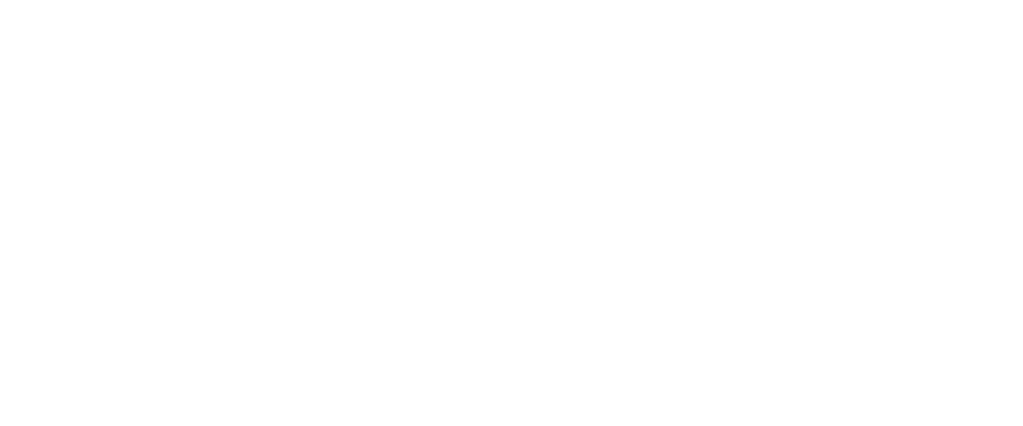
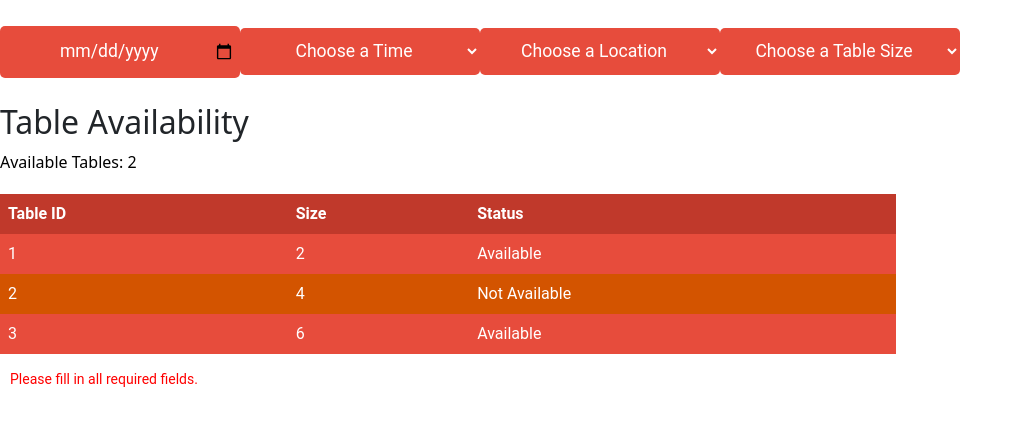
Before and after one commit to ermalsalihaj/MenuMate, a React (Create React App) app: page /booktable in a window 1280 px wide. Before the commit this address had no page. Shown: the top 426 px of the page, without its empty margins (0-1023 px from the left). Built offline with nearby package versions, Linux system fonts and the light colour scheme; a web font is replaced by a local one.

Commit message:
Book Table(front)

```diff
--- a/package.json
+++ b/package.json
@@ -7,6 +7,7 @@
     "@testing-library/react": "^13.4.0",
     "@testing-library/user-event": "^13.5.0",
     "axios": "^1.4.0",
+    "bootstrap": "^5.2.3",
     "cors": "^2.8.5",
     "nodemon": "^2.0.22",
     "react": "^18.2.0",
@@ -14,6 +15,7 @@
     "react-icons": "^4.8.0",
     "react-router-dom": "^6.11.1",
     "react-scripts": "5.0.1",
+    "reactstrap": "^9.1.10",
     "web-vitals": "^2.1.4"
   },
   "scripts": {
--- a/src/App.js
+++ b/src/App.js
@@ -8,10 +8,11 @@
   Gallery,
   Login,
   Header,
-  Intro,
   Laurels,
   SpecialMenu,
   Admin,
+  BookTable,
+  Confirmation,
 } from "./container";
 import { Navbar } from "./components";
 import "./App.css";
@@ -28,7 +29,6 @@
             <AboutUs />
             <SpecialMenu />
             <Chef />
-            {/* <Intro /> */}
             <Laurels />
             <Gallery />
             <FindUs />
@@ -37,8 +37,13 @@
         }
       />
       <Route path="/login" element={<Login />} />
+      <Route path="/booktable" element={<BookTable />} />
+      <Route path="/confirmation" element={<Confirmation />} />
     </Routes>
   </Router>
 );
 
+
+
+
 export default App;
--- a/src/components/Navbar/Navbar.jsx
+++ b/src/components/Navbar/Navbar.jsx
@@ -1,62 +1,98 @@
-import React, {useState} from 'react';
-import {GiHamburgerMenu} from 'react-icons/gi';
+import React, { useState } from "react";
+import { GiHamburgerMenu } from "react-icons/gi";
 import { Link } from "react-router-dom";
-import {MdOutlineRestaurantMenu} from 'react-icons/md';
+import { MdOutlineRestaurantMenu } from "react-icons/md";
 
-import images from '../../constants/images';
+import images from "../../constants/images";
 
-import './Navbar.css';
+import "./Navbar.css";
 
 const Navbar = () => {
-
   const [toggleMenu, setToggleMenu] = useState(false);
-  return(
-
-  <nav className='app__navbar'>
-
-    <div className='app__navbar-logo'>
-        <img src={images.menumate} alt="app logo"  />
+  return (
+    <nav className="app__navbar">
+      <div className="app__navbar-logo">
+        <img src={images.menumate} alt="app logo" />
       </div>
 
-    <ul className='app__navbar-links'>
-        <li className='p__opensans'> <a href="#home">Home</a> </li>
-        <li className='p__opensans'> <a href="#about">About</a> </li>
-        <li className='p__opensans'> <a href="#menu">Menu</a> </li>
-        <li className='p__opensans'> <a href="#awards">Awards</a> </li>
-        <li className='p__opensans'> <a href="#contact">Contact</a></li>
-
+      <ul className="app__navbar-links">
+        <li className="p__opensans">
+          {" "}
+          <a href="#home">Home</a>{" "}
+        </li>
+        <li className="p__opensans">
+          {" "}
+          <a href="#about">About</a>{" "}
+        </li>
+        <li className="p__opensans">
+          {" "}
+          <a href="#menu">Menu</a>{" "}
+        </li>
+        <li className="p__opensans">
+          {" "}
+          <a href="#awards">Awards</a>{" "}
+        </li>
+        <li className="p__opensans">
+          {" "}
+          <a href="#contact">Contact</a>
+        </li>
       </ul>
 
-    <div className='app__navbar-login'>
+      <div className="app__navbar-login">
         <li>
-        <Link to="/login" className='p__opensans'>Log In / Register</Link>
+          <Link to="/login" className="p__opensans">
+            Log In / Register
+          </Link>
         </li>
         <div></div>
-        <a href="/" className='p__opensans'>Book Table</a>
+        <li>
+          <Link to="/booktable" className="p__opensans">
+            Book Table
+          </Link>
+        </li>
       </div>
 
-    <div className='app__navbar-smallscreen'>
-      <GiHamburgerMenu color="#fff" fontSize={27} onClick={() => setToggleMenu(true)} />
-
+      <div className="app__navbar-smallscreen">
+        <GiHamburgerMenu
+          color="#fff"
+          fontSize={27}
+          onClick={() => setToggleMenu(true)}
+        />
         {toggleMenu && (
-      <div className='app__navbar-smallscreen_overlay flex__center slide-bottom'>
-        <MdOutlineRestaurantMenu  fontSize={27} className='overlay__close' onClick={() => setToggleMenu(false)}/>
-        <ul className='app__navbar-smallscreen_links'>
-          <li className='p__opensans'> <a href="#home">Home</a> </li>
-          <li className='p__opensans'> <a href="#about">About</a> </li>
-          <li className='p__opensans'> <a href="#menu">Menu</a> </li>
-          <li className='p__opensans'> <a href="#awards">Awards</a> </li>
-          <li className='p__opensans'> <a href="#contact">Contact</a> </li>
+          <div className="app__navbar-smallscreen_overlay flex__center slide-bottom">
+            <MdOutlineRestaurantMenu
+              fontSize={27}
+              className="overlay__close"
+              onClick={() => setToggleMenu(false)}
+            />
+            <ul className="app__navbar-smallscreen_links">
+              <li className="p__opensans">
+                {" "}
+                <a href="#home">Home</a>{" "}
+              </li>
+              <li className="p__opensans">
+                {" "}
+                <a href="#about">About</a>{" "}
+              </li>
+              <li className="p__opensans">
+                {" "}
+                <a href="#menu">Menu</a>{" "}
+              </li>
+              <li className="p__opensans">
+                {" "}
+                <a href="#awards">Awards</a>{" "}
+              </li>
+              <li className="p__opensans">
+                {" "}
+                <a href="#contact">Contact</a>{" "}
+              </li>
             </ul>
           </div>
-      )};
-
-
-
+        )}
+        ;
       </div>
-
     </nav>
-  )
+  );
 };
 
 export default Navbar;
--- /dev/null
+++ b/src/container/BookTable/BookTable.css
@@ -0,0 +1,61 @@
+.input-one {
+  width: 240px;
+    padding: 1% 5px;
+    background-color: #e74c3c;
+    color: white;
+    margin: 2% 0;
+    font-family: "Roboto";
+    font-size: 1.1rem;
+    border: none;
+    border-radius: 5px;
+    text-align: center;
+}
+
+/* BookTable.css */
+p{
+  color: black;
+}
+table {
+  width: 70%;
+  border-collapse: collapse;
+  background-color: #e74c3c;
+  font-family: "Roboto", sans-serif;
+}
+
+th,
+td {
+  padding: 8px;
+  text-align: left;
+  color: white;
+}
+
+th {
+  background-color: #c0392b;
+}
+
+tr:nth-child(even) {
+  background-color: #d35400;
+}
+
+tr:hover {
+  background-color: #a93226;
+}
+
+.confirmation-link {
+  font-family: "Roboto";
+  background-color: #e74c3c;
+  color: #fff;
+  padding: 10px;
+  display: inline-block;
+  text-decoration: none;
+  margin-top: 10px;
+}
+
+.error-message {
+  font-family: "Roboto";
+  background-color: #e74c3c;
+  color: #fff;
+  padding: 10px;
+  margin-top: 10px;
+  width: 20%;
+}
--- /dev/null
+++ b/src/container/BookTable/BookTable.jsx
@@ -0,0 +1,171 @@
+import React, { useState } from "react";
+import { Link } from "react-router-dom";
+import "./BookTable.css";
+
+const BookTable = () => {
+  const [selectedDate, setSelectedDate] = useState(null);
+  const [selectedTime, setSelectedTime] = useState("");
+  const [selectedLocation, setSelectedLocation] = useState("");
+  const [selectedSize, setSelectedSize] = useState("");
+  const [tables, setTables] = useState([
+    { id: 1, size: 2, available: true, time: "09:00", location: "inside" },
+    { id: 2, size: 4, available: false, time: "10:00", location: "outside" },
+    { id: 3, size: 6, available: true, time: "11:00", location: "inside" },
+    // Add more tables with their respective time and location properties
+  ]);
+
+  const handleDateSelection = (event) => {
+    setSelectedDate(event.target.value);
+  };
+
+  const handleTimeSelection = (event) => {
+    setSelectedTime(event.target.value);
+  };
+
+  const handleLocationSelection = (event) => {
+    setSelectedLocation(event.target.value);
+  };
+
+  const handleSizeSelection = (event) => {
+    setSelectedSize(event.target.value);
+  };
+
+  const timeSlots = [
+    { label: "9AM", value: "09:00" },
+    { label: "10AM", value: "10:00" },
+    { label: "11AM", value: "11:00" },
+    { label: "12PM", value: "12:00" },
+    { label: "1PM", value: "13:00" },
+    { label: "2PM", value: "14:00" },
+    { label: "3PM", value: "15:00" },
+    { label: "4PM", value: "16:00" },
+    { label: "5PM", value: "17:00" },
+  ];
+
+  const locationOptions = [
+    { label: "Any Location", value: "any" },
+    { label: "Inside", value: "inside" },
+    { label: "Outside", value: "outside" },
+  ];
+
+  const tableSizes = [1, 2, 3, 4, 5, 6, 7];
+
+  const filterTables = () => {
+    return tables.filter((table) => {
+      if (
+        (selectedTime === "" || selectedTime === table.time) &&
+        (selectedLocation === "" || selectedLocation === table.location)
+      ) {
+        return true;
+      }
+      return false;
+    });
+  };
+
+  const filteredTables = filterTables();
+
+  const today = new Date().toISOString().split("T")[0];
+
+  const availableTableCount = filteredTables.reduce(
+    (count, table) => (table.available ? count + 1 : count),
+    0
+  );
+
+  const isDateValid = selectedDate && selectedDate >= today;
+const isLocationValid = selectedLocation !== "";
+const isTimeValid = selectedTime !== "";
+const isSizeValid = selectedSize !== "";
+
+const isFormValid =
+  isDateValid &&
+  isLocationValid &&
+  isTimeValid &&
+  isSizeValid &&
+  availableTableCount > 0;
+
+  return (
+    <div >
+      <input
+        type="date"
+        id="date"
+        value={selectedDate}
+        onChange={handleDateSelection}
+        min={today}
+        className={`input-one ${isDateValid ? "" : "invalid"}`}
+      />
+
+      <select
+        value={selectedTime}
+        onChange={handleTimeSelection}
+        className={`input-one ${isTimeValid ? "" : "invalid"}`}
+      >
+        <option value="">Choose a Time</option>
+        {timeSlots.map((slot) => (
+          <option key={slot.value} value={slot.value}>
+            {slot.label}
+          </option>
+        ))}
+      </select>
+
+      <select
+        value={selectedLocation}
+        onChange={handleLocationSelection}
+        className={`input-one ${isLocationValid ? "" : "invalid"}`}
+      >
+        <option value="">Choose a Location</option>
+        {locationOptions.map((option) => (
+          <option key={option.value} value={option.value}>
+            {option.label}
+          </option>
+        ))}
+      </select>
+
+      <select
+        value={selectedSize}
+        onChange={handleSizeSelection}
+        className={`input-one ${isSizeValid ? "" : "invalid"}`}
+      >
+        <option value="">Choose a Table Size</option>
+        {tableSizes.map((size) => (
+          <option key={size} value={size}>
+            {size}
+          </option>
+        ))}
+      </select>
+
+      <h2>Table Availability</h2>
+      <p>Available Tables: {availableTableCount}</p>
+      <table>
+        <thead>
+          <tr>
+            <th>Table ID</th>
+            <th>Size</th>
+            <th>Status</th>
+          </tr>
+        </thead>
+        <tbody>
+          {filteredTables.map((table) => (
+            <tr key={table.id}>
+              <td>{table.id}</td>
+              <td>{table.size}</td>
+              <td>{table.available ? "Available" : "Not Available"}</td>
+            </tr>
+          ))}
+        </tbody>
+      </table>
+
+
+      {isFormValid ? (
+      <Link to="/confirmation" className="confirmation-link">
+        Confirmation
+      </Link>
+    ) : (
+      <p className="error-message">Please fill in all required fields.</p>
+    )}
+
+    </div>
+
+  );
+};
+
+export default BookTable;
--- /dev/null
+++ b/src/container/BookTable/Confirmation.css
@@ -0,0 +1,23 @@
+.confirmation-container {
+    font-family: "Roboto", sans-serif;
+    width: 20%;
+    margin: 0 auto;
+  }
+  .confirmation-input {
+    margin-bottom: 10px;
+    color: black;
+  }
+  .confirmation-btn {
+    background-color: #e74c3c;
+    color: #fff;
+    padding: 10px 20px;
+    text-decoration: none;
+  }
+
+  .error-message {
+    color: red;
+    font-family: "Roboto";
+    margin-top: 5px;
+    font-size: 14px;
+    background: none;
+  }
--- /dev/null
+++ b/src/container/BookTable/Confirmation.jsx
@@ -0,0 +1,98 @@
+import React, { useState } from "react";
+import { Link } from "react-router-dom";
+import "./Confirmation.css";
+
+const Confirmation = () => {
+  const [name, setName] = useState("");
+  const [phoneNumber, setPhoneNumber] = useState("");
+  const [email, setEmail] = useState("");
+  const [errors, setErrors] = useState({});
+
+  const handleNameChange = (event) => {
+    setName(event.target.value);
+  };
+
+  const handlePhoneNumberChange = (event) => {
+    setPhoneNumber(event.target.value);
+  };
+
+  const handleEmailChange = (event) => {
+    setEmail(event.target.value);
+  };
+
+  const validateForm = () => {
+    const errors = {};
+
+    if (!name.trim()) {
+      errors.name = "Name is required";
+    }
+
+    if (!phoneNumber.trim()) {
+      errors.phoneNumber = "Phone number is required";
+    } else if (!/^\d+$/.test(phoneNumber)) {
+      errors.phoneNumber = "Invalid phone number";
+    }
+
+    if (!email.trim()) {
+      errors.email = "Email is required";
+    } else if (!/\S+@\S+\.\S+/.test(email)) {
+      errors.email = "Invalid email address";
+    }
+
+    setErrors(errors);
+
+    return Object.keys(errors).length === 0;
+  };
+
+  const handleSubmit = (event) => {
+    event.preventDefault();
+
+    if (validateForm()) {
+      // Perform the submission or other actions here
+      console.log("Form is valid, submitting data...");
+    }
+  };
+
+
+
+  return (
+    <div className="confirmation-container ">
+      <h2>Confirmation Page</h2>
+      <form onSubmit={handleSubmit}>
+        <input
+          type="text"
+          className="confirmation-input"
+          placeholder="Name"
+          value={name}
+          onChange={handleNameChange}
+        />
+        {errors.name && <span className="error-message">{errors.name}</span>}
+        <br />
+        <input
+          type="text"
+          className="confirmation-input"
+          placeholder="Phone Number"
+          value={phoneNumber}
+          onChange={handlePhoneNumberChange}
+        />
+        {errors.phoneNumber && <span className="error-message">{errors.phoneNumber}</span>}
+        <br />
+        <input
+          type="email"
+          className="confirmation-input"
+          placeholder="Email"
+          value={email}
+          onChange={handleEmailChange}
+        />
+        {errors.email && <span className="error-message">{errors.email}</span>}
+        <br />
+        <input type="submit" value="Book Now" className="confirmation-btn" />
+      </form>
+
+
+
+    </div>
+  );
+};
+
+export default Confirmation;
--- a/src/container/Intro/Intro.jsx
+++ /dev/null
@@ -1,11 +0,0 @@
-import React from 'react';
-
-import './Intro.css';
-
-const Intro = () => (
-  <div>
-    Intro
-  </div>
-);
-
-export default Intro;
```
Also changed, not shown: src/container/index.js (+7 -2 lines), src/container/Intro/Intro.css (deleted), 1 other file (tests, documents, lock files or other folders). Lines whose indentation alone changed are shown as unchanged.
